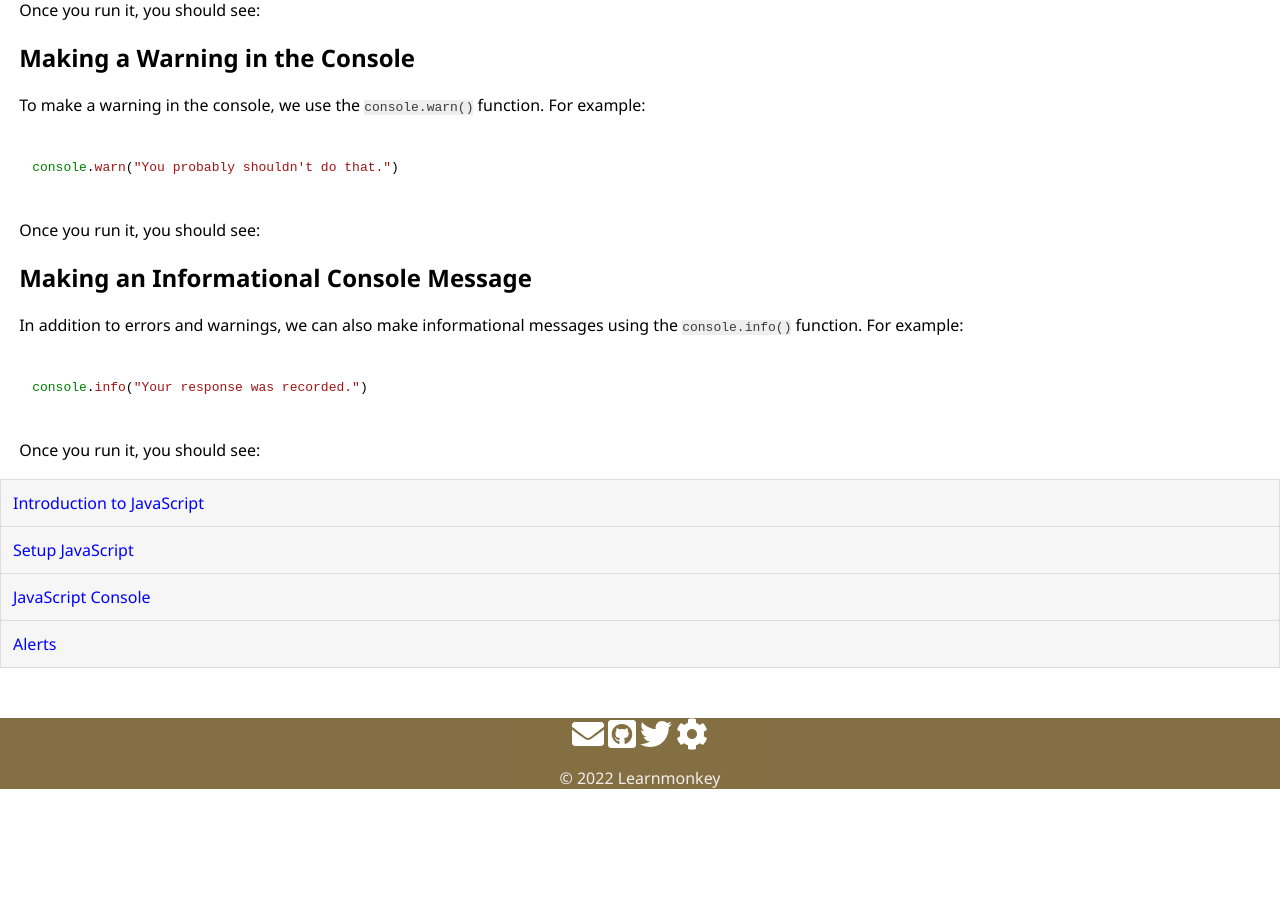
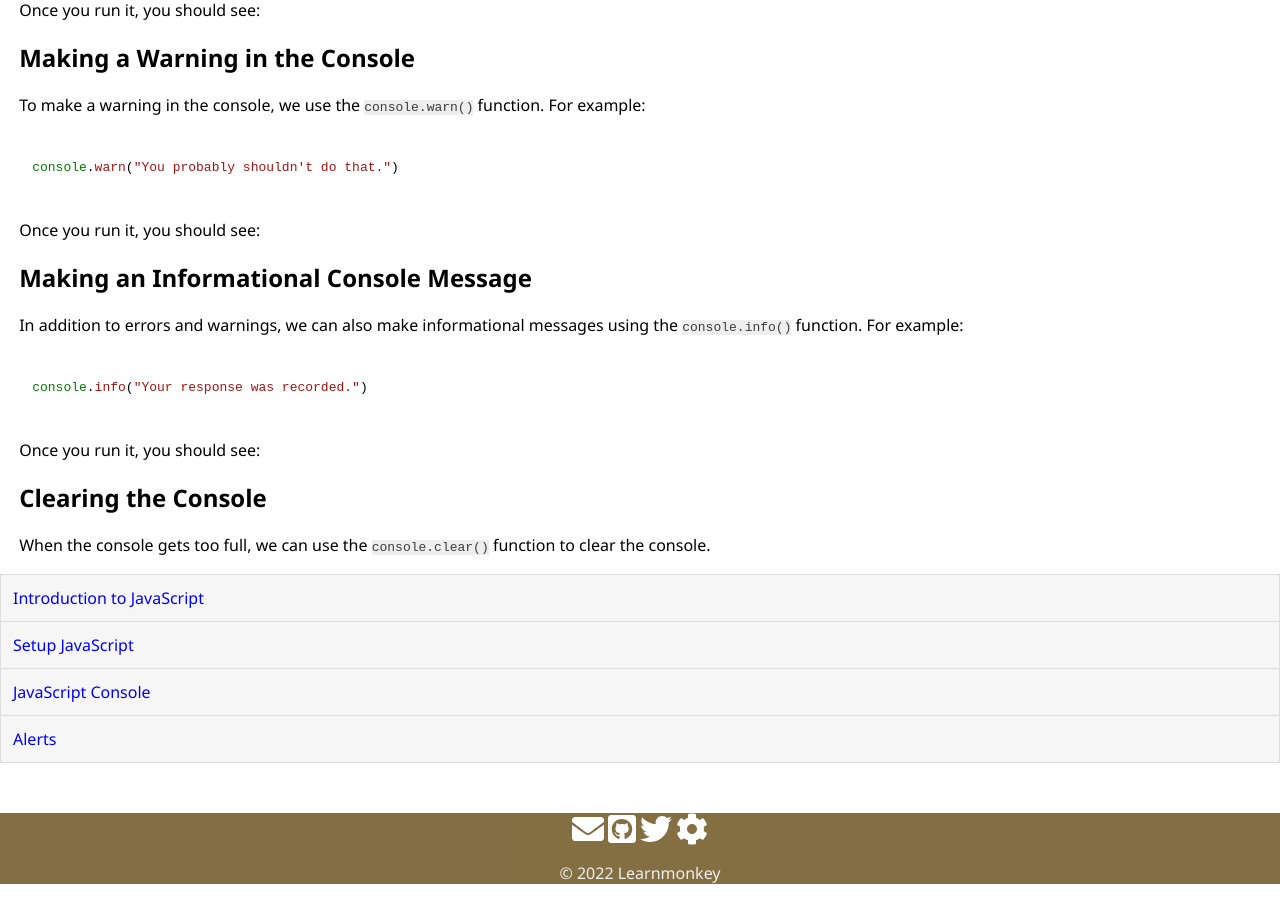
Before and after one commit to learnmonkey/learnmonkey.github.io, a Jekyll site: the page built from programming/javascript/console.html, in a window 1280 px wide and 900 px high, scrolled down 1294 px. Built offline with Jekyll 4.4.1, drawn with Linux system fonts in a browser that asks for light colours; nearby versions of some CDN libraries; before the commit the page ends 2099 px from its top, so only the background shows below that.

Commit message:
js clear console

```diff
--- a/programming/javascript/console.html
+++ b/programming/javascript/console.html
@@ -55,3 +55,8 @@ console.info("Your response was recorded.")
     </code></pre>
     <p>Once you run it, you should see: </p>
 </section>
+
+<section>
+    <h2>Clearing the Console</h2>
+    <p>When the console gets too full, we can use the <code>console.clear()</code> function to clear the console.</p>
+</section>
```
